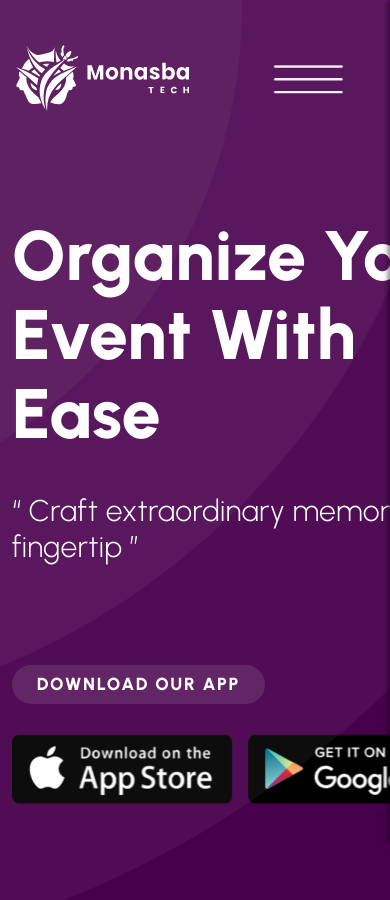
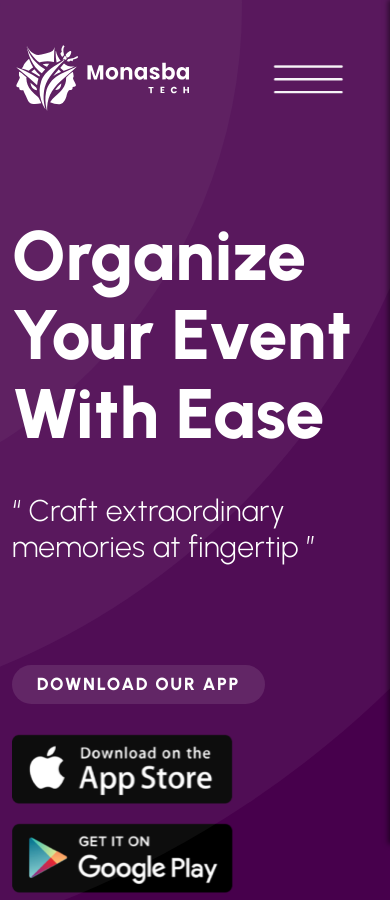
Before and after one commit to bahaabelala/monasba-tech, a plain HTML site: page index.html in a window 390 px wide. Shown: the top 900 px of the page. Drawn offline with Linux system fonts and the light colour scheme.

Commit message:
fixed a style bug

```diff
--- a/css/hero-section.css
+++ b/css/hero-section.css
@@ -207,7 +207,7 @@
 }
 
 @media (max-width: 520px) {
-  .app-buttons {
+  .hero .app-buttons {
     flex-direction: column;
   }
 }
```
